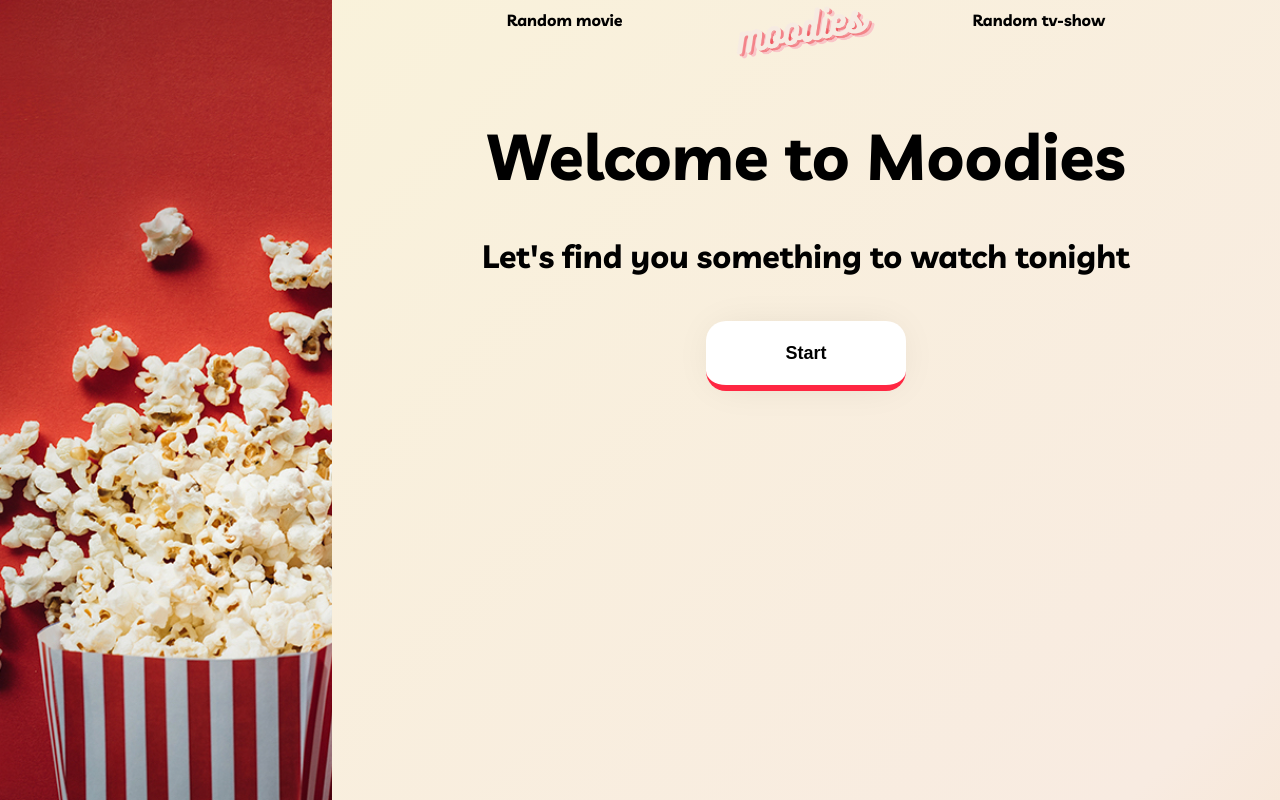
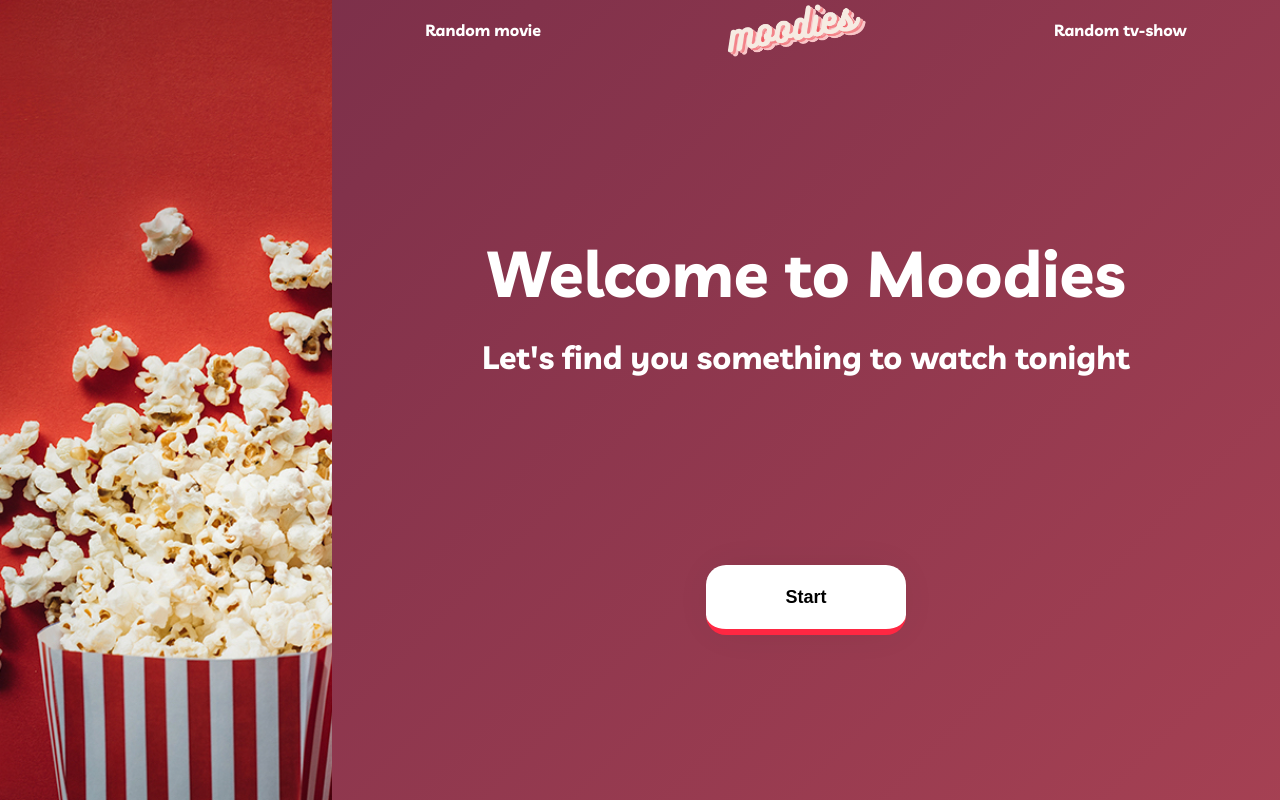
Before and after one commit to MarionThome/movieproject-frontend, a Next.js app: page / in a window 1280 px wide. Built offline with nearby package versions, Linux system fonts and the light colour scheme.

Commit message:
style review

```diff
--- a/components/NavBar.js
+++ b/components/NavBar.js
@@ -9,7 +9,6 @@ export default function NavBar(){
             <img src={logo.src} style={{
                 width: "140px",
                 height: "55px",
-                position: "absolute",
                 top: "5px",
                 cursor: "pointer"
             }} />
--- a/package.json
+++ b/package.json
@@ -12,7 +12,7 @@
     "@fortawesome/fontawesome-svg-core": "^6.2.1",
     "@fortawesome/free-solid-svg-icons": "^6.2.1",
     "@fortawesome/react-fontawesome": "^0.2.0",
-    "@next/font": "^13.1.2",
+    "@next/font": "^13.1.6",
     "@reduxjs/toolkit": "^1.9.1",
     "moment": "^2.29.4",
     "next": "12.1.6",
--- a/pages/_app.js
+++ b/pages/_app.js
@@ -1,9 +1,10 @@
 import "../styles/globals.css";
-import Head from "next/head";
+import Head from "next/head"
 import popcorn from "../assets/ma__s-souffl__-de-cin__ma.jpg";
 import { Provider } from 'react-redux';
 import { configureStore } from '@reduxjs/toolkit';
 import movies from "../reducers/movies";
+
 
 const store = configureStore({
   reducer: { movies },
@@ -16,12 +17,7 @@ function App({ Component, pageProps }) {
         <title>Moodies</title>
         <link rel="preconnect" href="https://fonts.googleapis.com" />
         <link rel="preconnect" href="https://fonts.gstatic.com" crossorigin />
-        <link
-          href="https://fonts.googleapis.com/css2?family=Dancing+Script:wght@400;500;600;700&display=swap"
-          rel="stylesheet"
-        />
-        <link href="https://fonts.googleapis.com/css2?family=Poppins:ital,wght@0,400;0,500;0,600;1,400;1,500;1,600&display=swap" rel="stylesheet"/>
-        <link href="https://fonts.googleapis.com/css2?family=DM+Sans&family=Livvic:wght@700&display=swap" rel="stylesheet"/>
+        <link href="https://fonts.googleapis.com/css2?family=DM+Sans&family=Livvic:wght@700&Poppins:ital,wght@0,400;0,500;0,600;1,400;1,500;1,600&display=swap" rel="stylesheet"/>
       </Head>
       <div style={{ display: "flex" }}>
         <div
--- a/styles/Answers.module.css
+++ b/styles/Answers.module.css
@@ -12,6 +12,7 @@
     transition: all 0.1s;
     outline: none;
     margin-bottom: 20px;
+    color: black;
   }
   .answer:hover {
     margin-top: 3px;
@@ -25,6 +26,6 @@
 
 @media (max-width: 600px) {
     .answer{
-        width: 100%;
+        width: 90vw;
     }
   }
--- a/styles/Feelings.module.css
+++ b/styles/Feelings.module.css
@@ -23,6 +23,10 @@
 @media (max-width: 600px) {
     .answerContainer{
         flex-direction: column;
-        width: 80%;
+        margin: auto;
+        align-items: center;
+    }
+    .feelingsWrapper h1{
+        margin : 50px 0
     }
   }
--- a/styles/Home.module.css
+++ b/styles/Home.module.css
@@ -1,9 +1,14 @@
 .wrapper {
   margin-top: 80px;
   position: relative;
+  display: flex;
+  justify-content: center;
+  align-items: center;
+  flex-direction: column;
+  height: 50vh;
 }
 
-.h1 {
+.title {
   margin: 0;
 }
 
--- a/styles/NavBar.module.css
+++ b/styles/NavBar.module.css
@@ -1,4 +1,5 @@
 .nav{
+    padding-top: 20px;
     width : 100%;
     height: 40px;
     display : flex;
--- a/styles/Result.module.css
+++ b/styles/Result.module.css
@@ -82,9 +82,9 @@
     margin: 0 auto;
     filter: drop-shadow(0px 0px 10px rgb(0 0 0 / 0.4));
     animation:spin 4s linear infinite;
-    position: absolute;
+    /* position: absolute;
     top: 40px;
-    right: calc(100vw - 70%);
+    right: calc(100vw - 70%); */
 }
 
 .message-appear {
--- a/styles/globals.css
+++ b/styles/globals.css
@@ -2,10 +2,11 @@ body {
   padding: 0;
   margin: 0;
   font-family: 'Livvic', sans-serif;
-  background: linear-gradient(-45deg, #EAB76A, #F8EBE1, #FAF7D6, #FF2742);
+  background: linear-gradient(-45deg, #e05960, #240b36);
 	background-size: 400% 400%;
 	animation: gradient 30s ease infinite;
 	height: 100vh;
+  color: white;
 }
 
 * {
@@ -37,6 +38,7 @@ h2{
   }
   main {
     width : 100%;
+    padding: 20px;
   }
   h1 {
     font-size: 2rem;
```
Also changed, not shown: 1 other file (tests, documents, lock files or other folders).
